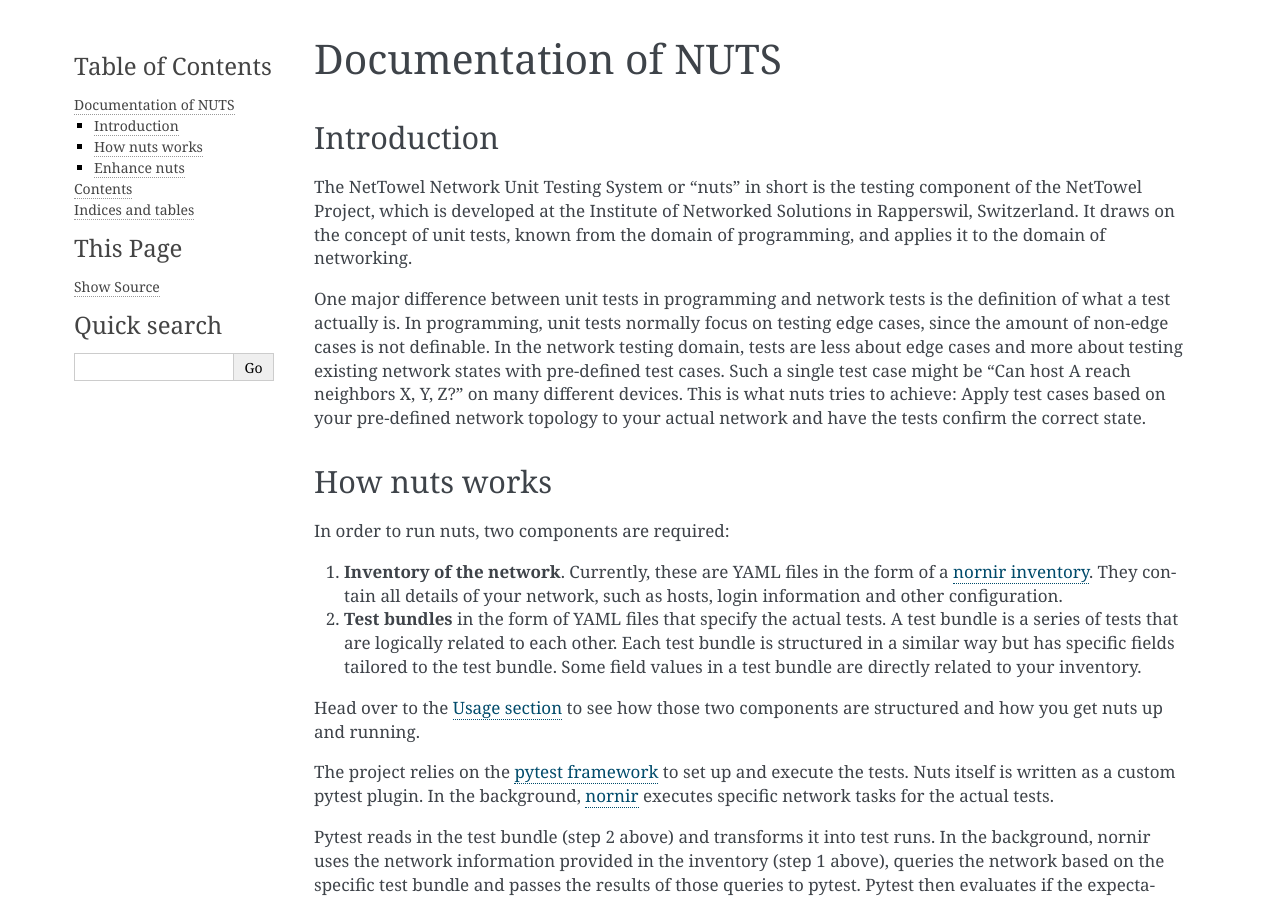
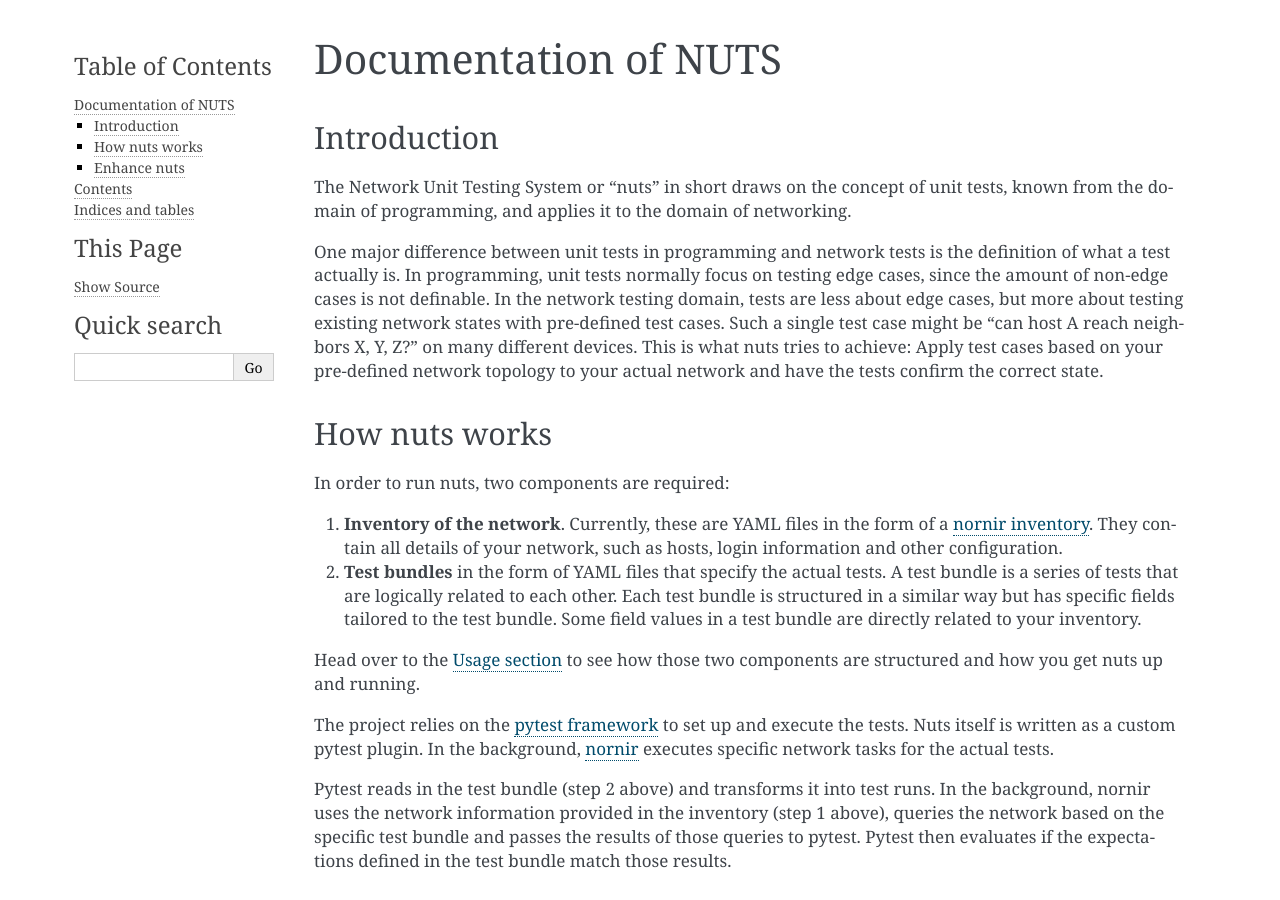
Before and after one commit to network-unit-testing-system/nuts, a Sphinx documentation site: the page built from docs/source/index.rst, in a window 1280 px wide and 900 px high. Built offline with Sphinx 7.4.7, drawn with Linux system fonts in a browser that asks for light colours.

Commit message:
Remove 'Project Nettowel', update version, update maintainers, update README text

```diff
--- a/docs/source/conf.py
+++ b/docs/source/conf.py
@@ -63,7 +63,7 @@
 # html_static_path = ["_static"]
 
 html_theme_options = {
-    "description": "NetTowel Network Unit Testing System",
+    "description": "Network Unit Testing System",
     "body_max_width": "auto",
     "page_width": "90%",
 }
--- a/docs/source/index.rst
+++ b/docs/source/index.rst
@@ -1,4 +1,4 @@
-.. NUTS - NetTowel Network Unit Testing System documentation master file
+.. NUTS - Network Unit Testing System documentation master file
 
 Documentation of NUTS
 =====================
@@ -6,17 +6,15 @@
 Introduction
 ------------
 
-The NetTowel Network Unit Testing System or "nuts" in short is the testing component of the NetTowel Project, which is developed at the Institute of Networked Solutions in Rapperswil, Switzerland.
-It draws on the concept of unit tests, known from the domain of programming, and applies it to the domain of networking.
+The Network Unit Testing System or "nuts" in short draws on the concept of unit tests, known from the domain of programming, and applies it to the domain of networking.
 
-One major difference between unit tests in programming and
-network tests is the definition of what a test actually is.
-In programming, unit tests normally focus on testing edge cases,
-since the amount of non-edge cases is not definable.
-In the network testing domain, tests are less about edge cases and more about testing existing network states with
-pre-defined test cases. Such a single test case might be "Can host A reach neighbors X, Y, Z?" on many different devices.
+One major difference between unit tests in programming and network tests is the definition of what a test actually is.
+In programming, unit tests normally focus on testing edge cases, since the amount of non-edge cases is not definable.
+In the network testing domain, tests are less about edge cases, but more about testing existing network states with
+pre-defined test cases. Such a single test case might be "can host A reach neighbors X, Y, Z?" on many different devices.
 This is what nuts tries to achieve:
 Apply test cases based on your pre-defined network topology to your actual network and have the tests confirm the correct state.
+
 
 How nuts works
 --------------
```
Also changed, not shown: README.md (+17 -15 lines), pyproject.toml (+5 -5 lines), 2 other files.
